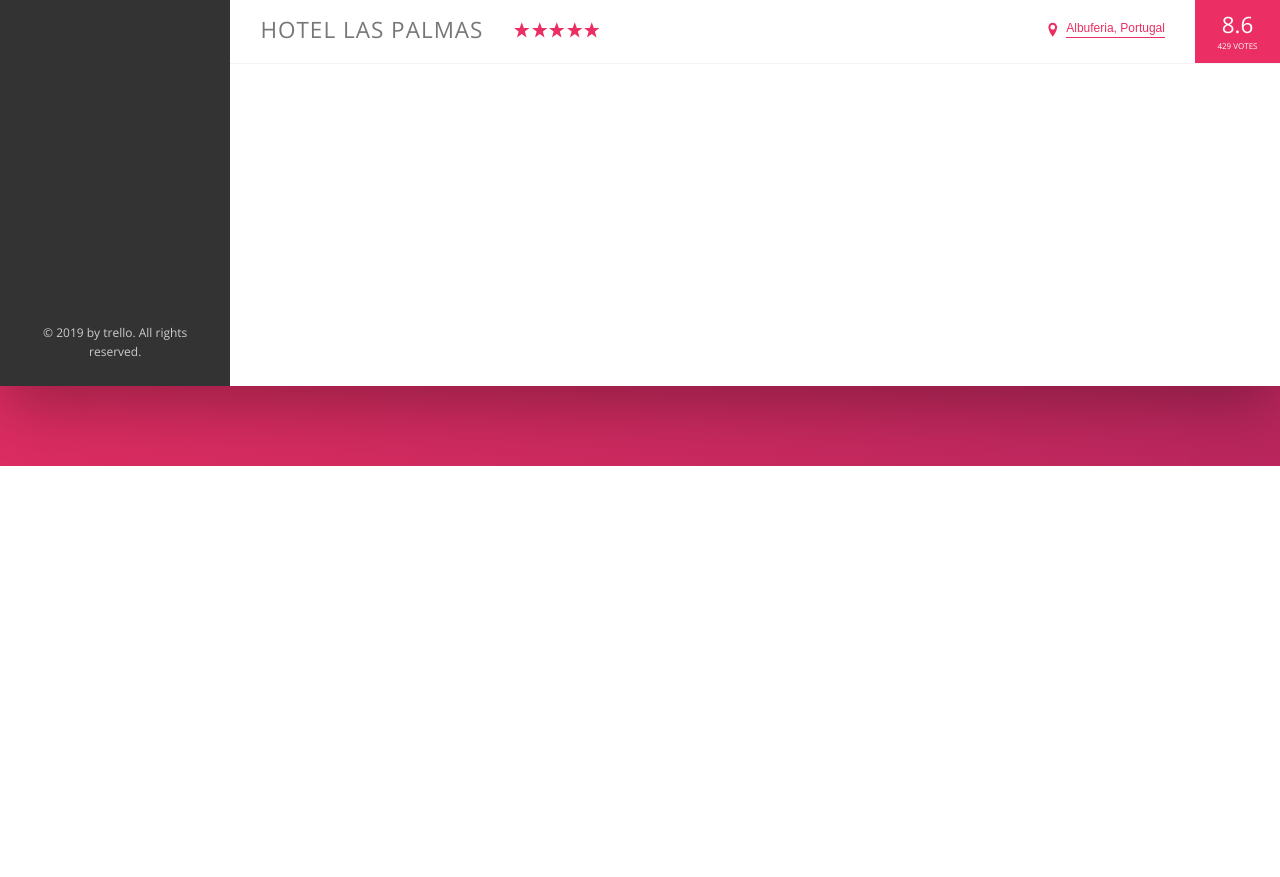
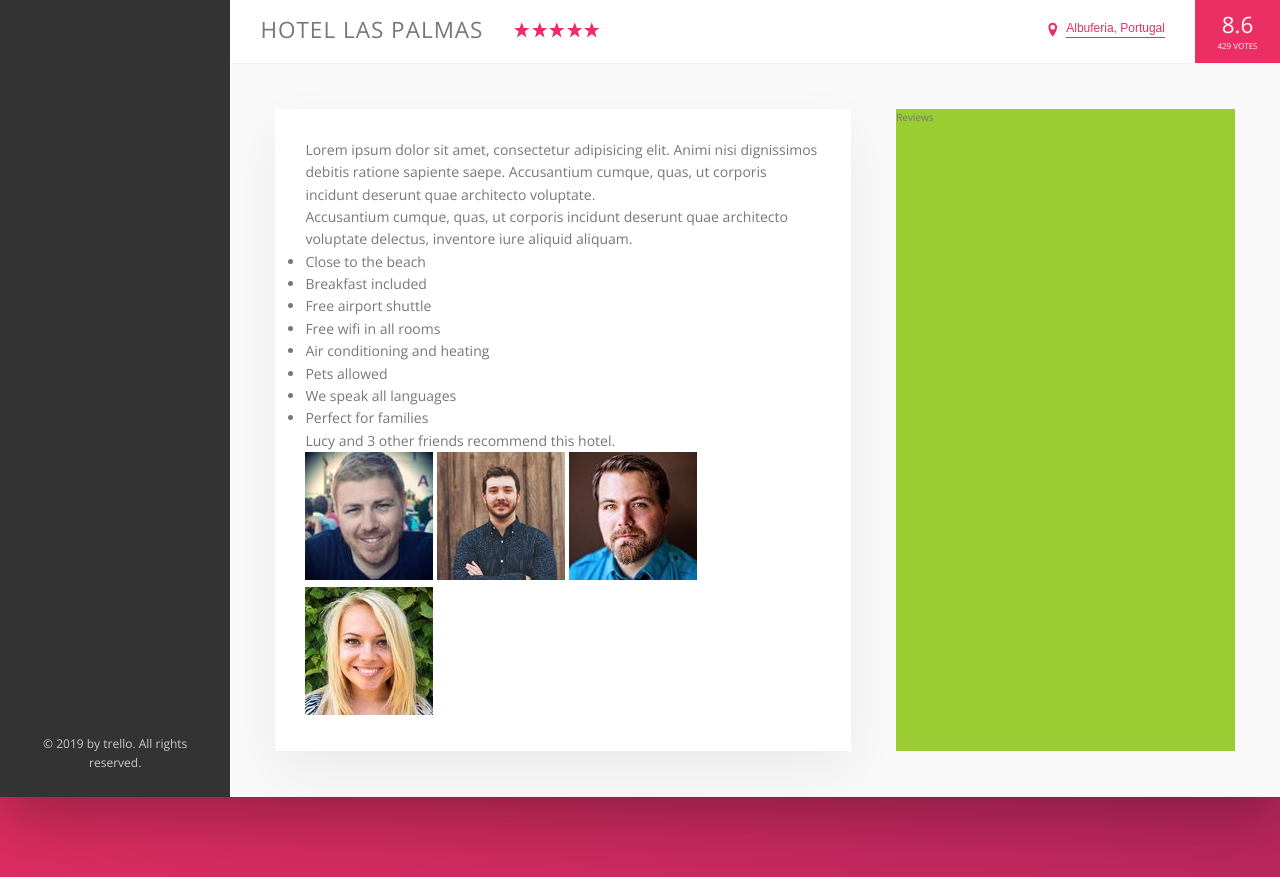
Before and after one commit to randeepkaur18/css-sass-flex-box, a website: page index.html in a window 1280 px wide. Shown: the part 564-1441 px from the top of the page. Before the commit the page ends 1030 px from the top, so only its background shows below. Drawn offline with nearby package versions, Linux system fonts and the light colour scheme.

Commit message:
hotel description part added

```diff
--- a/index.html
+++ b/index.html
@@ -129,6 +129,43 @@
                             <div class="overview__rating-count">429 votes</div>
                         </div>
                     </div>
+
+                    <div class="detail">
+                        <div class="description">
+                            <p class="paragraph">
+                                Lorem ipsum dolor sit amet, consectetur adipisicing elit. Animi nisi dignissimos debitis ratione sapiente saepe. Accusantium cumque, quas, ut corporis incidunt deserunt quae architecto voluptate.
+                            </p>
+                            <p class="paragraph">
+                                Accusantium cumque, quas, ut corporis incidunt deserunt quae architecto voluptate delectus, inventore iure aliquid aliquam.
+                            </p>
+                            <ul class="list">
+                                <li class="list__item">Close to the beach</li>
+                                <li class="list__item">Breakfast included</li>
+                                <li class="list__item">Free airport shuttle</li>
+                                <li class="list__item">Free wifi in all rooms</li>
+                                <li class="list__item">Air conditioning and heating</li>
+                                <li class="list__item">Pets allowed</li>
+                                <li class="list__item">We speak all languages</li>
+                                <li class="list__item">Perfect for families</li>
+                            </ul>
+
+                            <div class="recommend">
+                                <p class="recomment__count">
+                                    Lucy and 3 other friends recommend this hotel.
+                                </p>
+                                <div class="recommend__friends">
+                                    <img src="img/user-3.jpg" alt="Friend 1" class="recommend__photo">
+                                    <img src="img/user-4.jpg" alt="Friend 2" class="recommend__photo">
+                                    <img src="img/user-5.jpg" alt="Friend 3" class="recommend__photo">
+                                    <img src="img/user-6.jpg" alt="Friend 4" class="recommend__photo">
+                                </div>
+                            </div>
+                        </div>
+
+                        <div class="user-reviews">
+                            Reviews
+                        </div>
+                    </div>
                 </main>
             </div>
         </div>
--- a/sass/_base.scss
+++ b/sass/_base.scss
@@ -15,6 +15,9 @@
     --color-white: #fff;
 
     --shadow-dark: 0 2rem 6rem rgba(0,0,0,.3);
+    --shadow-light: 0 2rem 5rem rgba(0,0,0,.06);
+
+    --line: 1px solid var(--color-grey-light-2);
 }
 
 * {
--- a/sass/_components.scss
+++ b/sass/_components.scss
@@ -201,7 +201,7 @@
 .overview {
     display: flex;
     align-items: center;
-    border-bottom: 1px solid var(--color-grey-light-2);
+    border-bottom: var(--line);
 
     &__heading {
         font-size: 2.25rem;
@@ -299,3 +299,6 @@
         box-shadow: none;
     }
 }
+
+/////////////////////////////////////
+/// BUTTON INLINE
--- a/sass/_layout.scss
+++ b/sass/_layout.scss
@@ -11,7 +11,7 @@
     font-size: 1.4rem;
     height: 7rem;
     background-color: var(--color-white);
-    border-bottom: 1px solid var(--color-grey-light-2);
+    border-bottom: var(--line);
     display: flex;
     justify-content: space-between;
     align-items: center;
@@ -32,7 +32,25 @@
 .hotel-view {
     background-color: var(--color-white);
     flex: 1;
+}
 
-    // to set the content, it will be removed after
-    height: 80rem;
+.detail {
+    display: flex;
+    padding: 4.5rem;
+    background-color: var(--color-grey-light-1);
+    border-bottom: var(--line);
 }
+
+.description {
+    font-size: 1.4rem;
+    background-color: var(--color-white);
+    margin-right: 4.5rem;
+    flex: 0 0 60%;
+    box-shadow: var(--shadow-light);
+    padding: 3rem;
+}
+
+.user-reviews {
+    background-color: yellowgreen;
+    flex: 1;
+}
```
Also changed, not shown: css/style.css.
